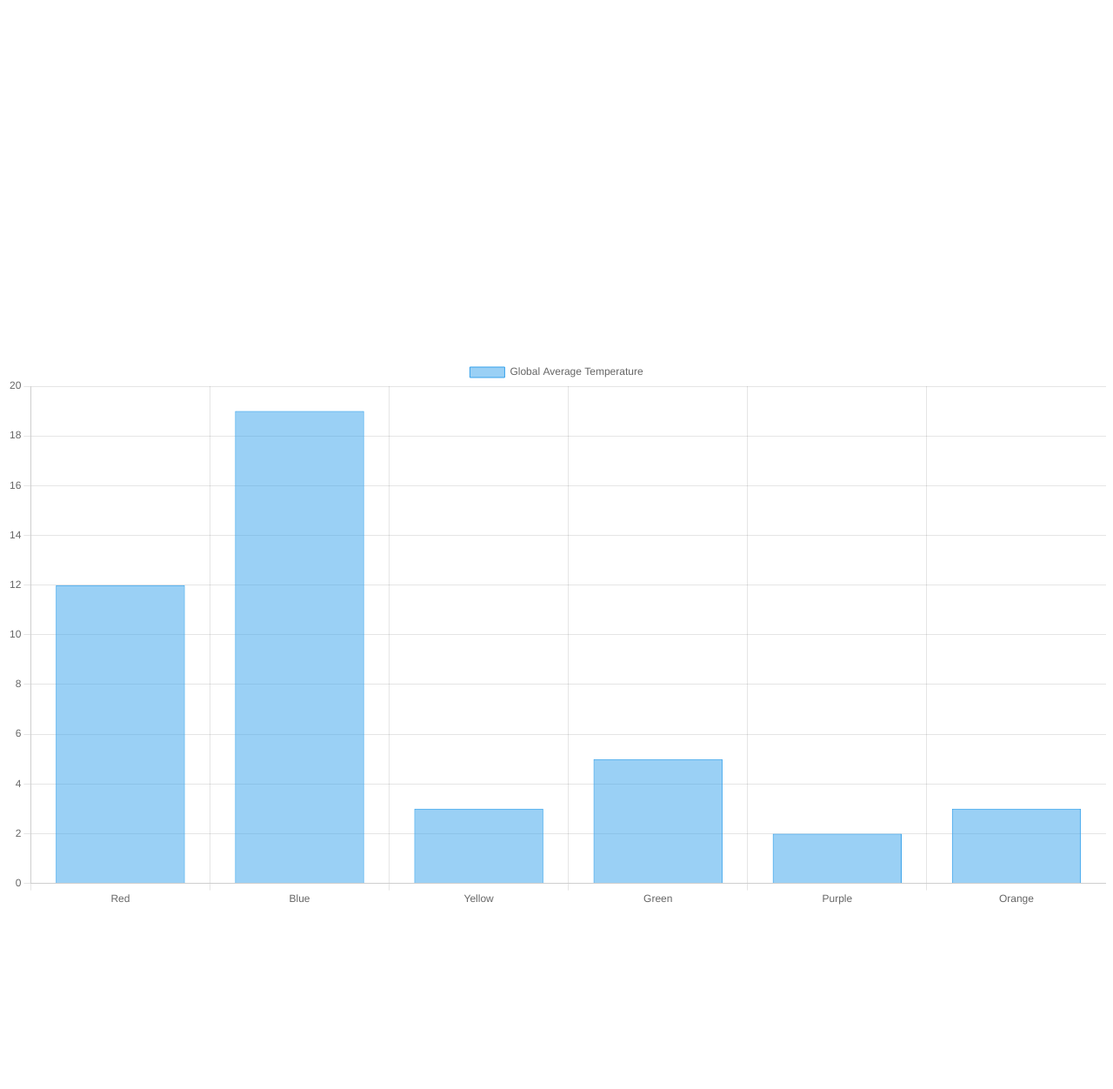
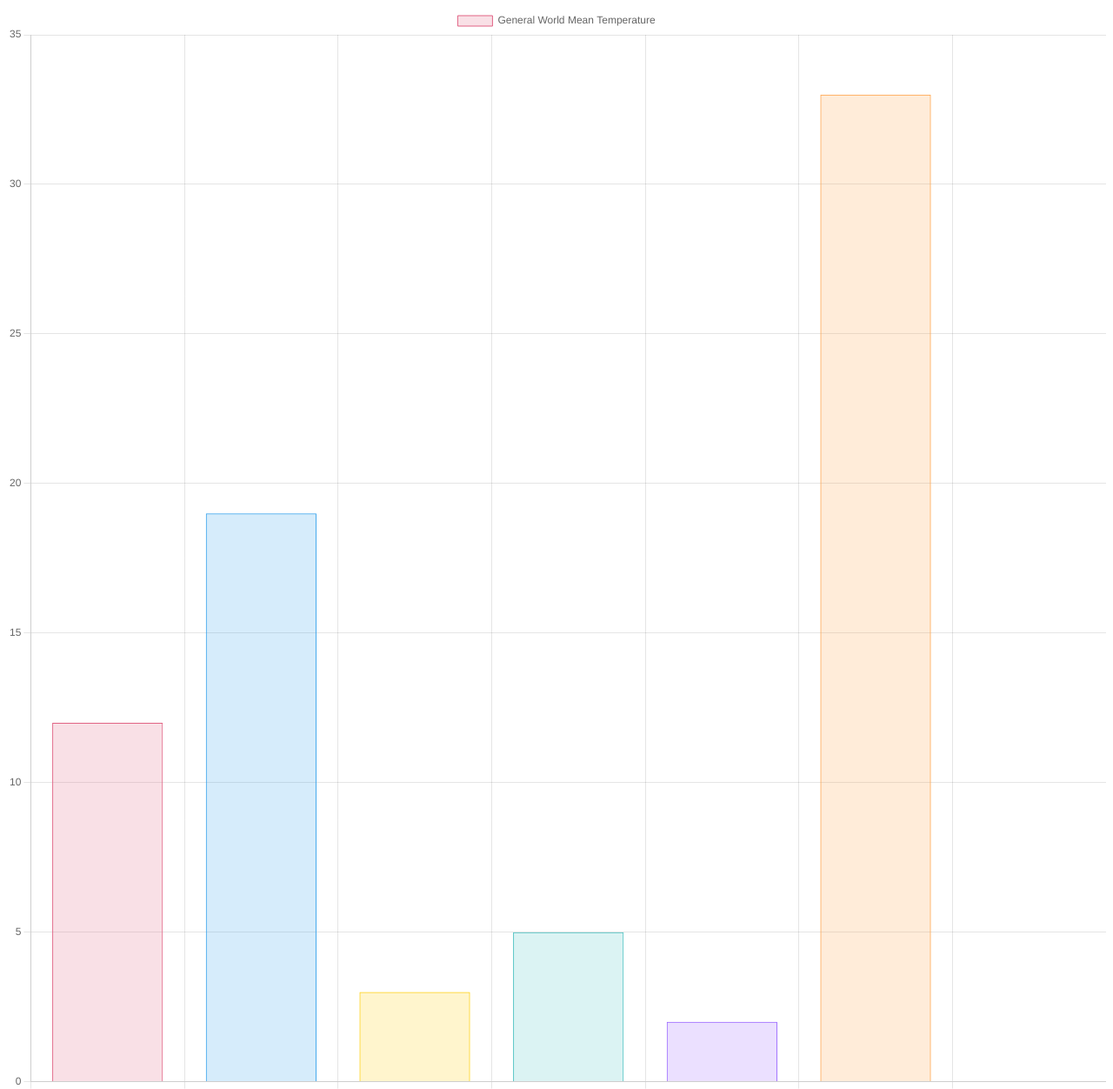
Before and after one commit to JeyJeyG/Tabular_data, a website: page index.html in a window 1280 px wide. Shown: the top 1252 px of the page at 87% size. Before the commit the page ends 1052 px from the top, so only its background shows below. Drawn offline with nearby package versions, Linux system fonts and the light colour scheme.

Commit message:
chart installation

```diff
--- a/index.html
+++ b/index.html
@@ -6,44 +6,51 @@
     <meta name="viewport" content="width=device-width, initial-scale=1.0">
     <title>Tabular Data with JS</title>
     <script src="https://cdnjs.cloudflare.com/ajax/libs/Chart.js/4.3.3/chart.min.js"></script>
-
 </head>
 <body>
-    <canvas id="chart" width="400" height="400 "></canvas>
-    <!-- \\ ...... DATA from https://data.giss.nasa.gov/gistemp/
-    // ...... DATA from https://data.giss.nasa.gov/gistemp/ -->
-    <div>
-        <canvas id="myChart"></canvas>
-      </div>
-
-      <script src="https://cdn.jsdelivr.net/npm/chart.js"></script>
+    <canvas id="chart" width="400" height="400"></canvas>
 
     <script>
-        const ctx = document.getElementById('myChart');
-
-        new Chart(ctx, {
+        var ctx = document.getElementById('chart').getContext('2d');
+        var myChart = new Chart(ctx, {
             type: 'bar',
             data: {
-            labels: ['Red', 'Blue', 'Yellow', 'Green', 'Purple', 'Orange'],
+                labels: ['Copper-bronze', 'jade', 'White', 'black', 'Green', 'red', 'orange'],
                 datasets: [{
-              label: 'Global Average Temperature',
-              data: [12, 19, 3, 5, 2, 3],
+                    label: 'General World Mean Temperature',
+                    data: [12, 19, 3, 5, 2, 33],
+                    backgroundColor: [
+                        'rgba(225, 99, 132, 0.2)',
+                        'rgba(54, 162, 235, 0.2)',
+                        'rgba(255, 206, 6, 0.2)',
+                        'rgba(75, 192, 192, 0.2)',
+                        'rgba(153, 102, 255, 0.2)',
+                        'rgba(255, 159, 64, 0.2)',
+                    ],
+                    borderColor: [
+                        'rgba(225, 99, 132, 1)',
+                        'rgba(54, 162, 235, 1)',
+                        'rgba(255, 206, 6, 1)',
+                        'rgba(75, 192, 192, 1)',
+                        'rgba(153, 102, 255, 1)',
+                        'rgba(255, 159, 64, 1)',
+                    ],
                     borderWidth: 1
                 }]
             },
             options: {
                 scales: {
-              y: {
+                    yAxes: [{
+                        ticks: {
                             beginAtZero: true
                         }
+                    }]
                 }
             }
         });
     </script>
 
-    <script src="data.js">
-
-    </script>
+    <script src="data.js"></script>
 
 </body>
 </html>
--- /dev/null
+++ b/package.json
@@ -0,0 +1,5 @@
+{
+  "dependencies": {
+    "chart": "^0.1.2"
+  }
+}
```
Also changed, not shown: 1 other file. Lines whose indentation alone changed are shown as unchanged.
